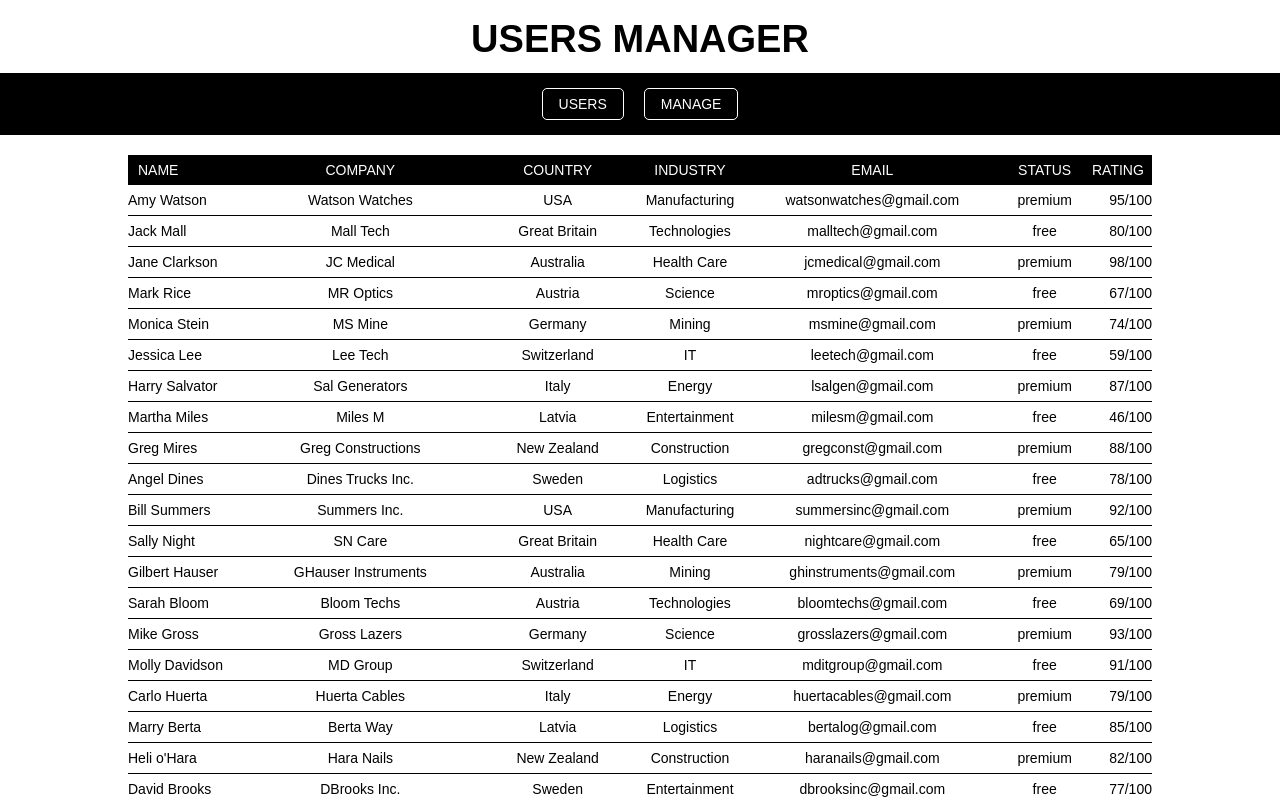
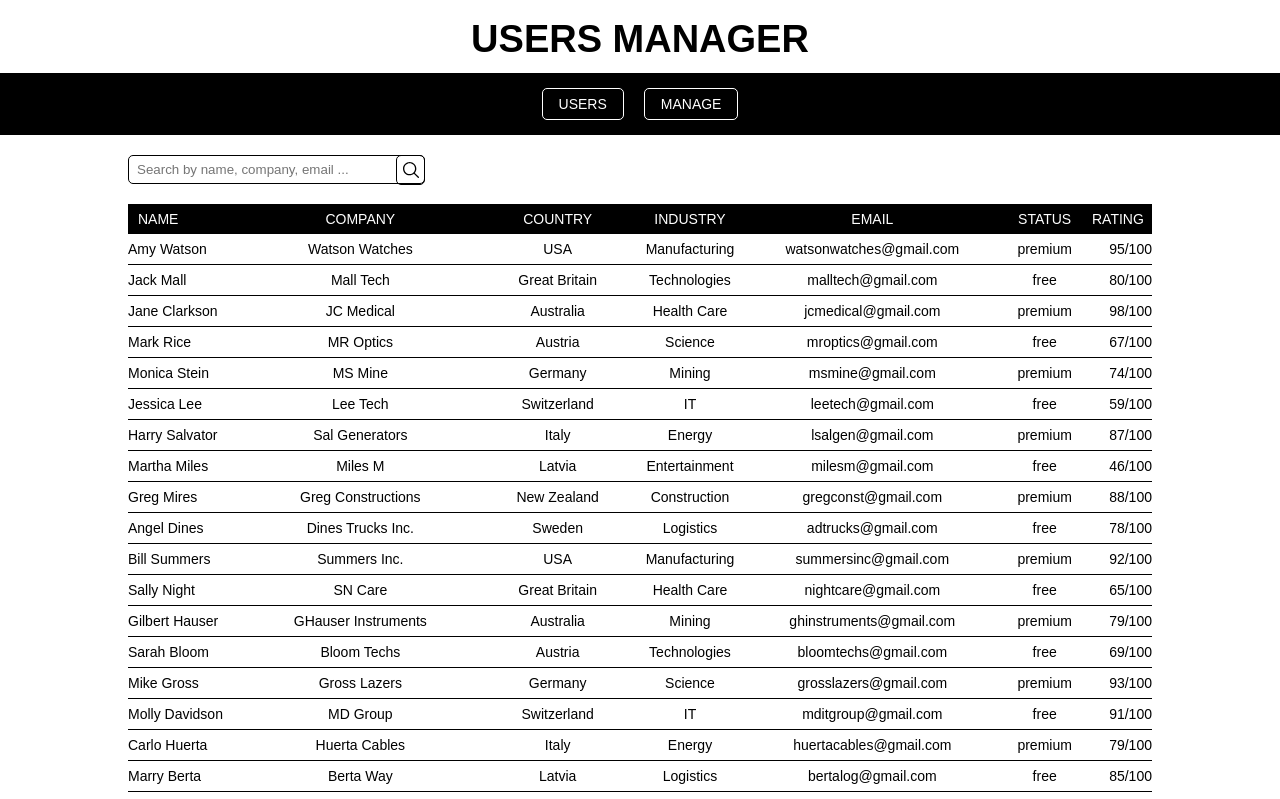
Before and after one commit to PersickWebdev/react-users-manager, a React (Create React App) app: page /users in a window 1280 px wide. Shown: the top 799 px of the page. Built offline with nearby package versions, Linux system fonts and the light colour scheme; data requests are answered from the project's data file.

Commit message:
feature(ui): "Search" basic layout added

```diff
--- a/src/App.tsx
+++ b/src/App.tsx
@@ -27,7 +27,7 @@ export const App = () => {
                 <SwitchTransition>
                     <CSSTransition
                         key={location.key}
-                        timeout={200}
+                        timeout={150}
                         classNames="fade"
                         unmountOnExit={true}
                     >
--- /dev/null
+++ b/src/components/ControlPanel/ControlPanel.module.scss
@@ -0,0 +1,7 @@
+@import '../../scss/colors';
+@import '../../scss/variables';
+@import '../../scss/mixins';
+
+.control-panel {
+  margin-bottom: 20px;
+}
--- /dev/null
+++ b/src/components/ControlPanel/ControlPanel.tsx
@@ -0,0 +1,23 @@
+import React, { FC } from 'react';
+
+import { Search } from '../../ui';
+
+import styles from './ControlPanel.module.scss';
+import '../../index.scss';
+
+interface IControlPanel {}
+
+const ControlPanel: FC<IControlPanel> = ({}: IControlPanel) => {
+    return (
+        <div className={styles['control-panel']}>
+            <Search
+                id='search'
+                name='search'
+                placeholder='Search by name, company, email ...'
+                customStyles={{ width: '300px' }}
+            />
+        </div>
+    );
+};
+
+export default ControlPanel;
--- a/src/components/index.ts
+++ b/src/components/index.ts
@@ -2,3 +2,4 @@ export { default as Header } from './Header/Header';
 export { default as Footer } from './Footer/Footer';
 export { default as Navigation } from './Navigation/Navigation';
 export { default as Table } from './Table/Table';
+export { default as ControlPanel } from './ControlPanel/ControlPanel';
--- a/src/index.scss
+++ b/src/index.scss
@@ -22,11 +22,11 @@ html, body, #root {
 
 // For React Transition
 .fade-enter-active {
-  animation: fade-in 1s forwards;
+  animation: fade-in 0.3s forwards;
 }
 
 .fade-exit-active {
-  animation: fade-out 1s forwards;
+  animation: fade-out 0.3s forwards;
 }
 
 @keyframes fade-in {
--- a/src/pages/UsersPage/UsersPage.tsx
+++ b/src/pages/UsersPage/UsersPage.tsx
@@ -1,20 +1,23 @@
-import React from 'react';
+import React, { FC } from 'react';
 import { useSelector } from 'react-redux';
 
 import { Table } from '../../components';
+import { ControlPanel } from '../../components';
 
 import styles from './UsersPage.module.scss';
 import '../../index.scss';
 
 interface IUsersPage {}
 
-const UsersPage = ({}: IUsersPage) => {
+const UsersPage: FC<IUsersPage> = ({}: IUsersPage) => {
+    // Todo: find out 'useSelector' typing
     // @ts-ignore
     const { users } = useSelector((state) => state.usersReducer);
 
     return (
         <div className={styles['users-page']}>
             <div className={styles['container']}>
+                <ControlPanel/>
                 <Table
                     users={users}
                     tableHeadingData={['name', 'company', 'country', 'industry', 'email', 'status', 'rating']}
--- a/src/scss/_mixins.scss
+++ b/src/scss/_mixins.scss
@@ -36,6 +36,7 @@
       color: $black;
       background-color: $white;
     }
+
   } @else if $preset == 'secondary' {
     border: 1px solid $black;
     color: $black;
@@ -46,6 +47,7 @@
       color: $white;
       background-color: $black;
     }
+
   } @else if $preset == 'isActive' {
     border: 1px solid $black;
     color: $black;
--- /dev/null
+++ b/src/ui/Icons/Icons.tsx
@@ -0,0 +1,20 @@
+export const Icons = {
+    search: (options: {}, handler?: any) => {
+        return (
+            <svg
+                xmlns="http://www.w3.org/2000/svg"
+                viewBox="0 0 30 30"
+                width="20px"
+                height="20px"
+                fill="none"
+                onClick={handler ? handler : null}
+                {...options}
+            >
+                <path
+                    d="M 13 3 C 7.4889971 3 3 7.4889971 3 13 C 3 18.511003 7.4889971 23 13 23 C 15.396508 23 17.597385 22.148986 19.322266 20.736328 L 25.292969 26.707031 A 1.0001 1.0001 0 1 0 26.707031 25.292969 L 20.736328 19.322266 C 22.148986 17.597385 23 15.396508 23 13 C 23 7.4889971 18.511003 3 13 3 z M 13 5 C 17.430123 5 21 8.5698774 21 13 C 21 17.430123 17.430123 21 13 21 C 8.5698774 21 5 17.430123 5 13 C 5 8.5698774 8.5698774 5 13 5 z"
+                    fill="#currentColor"
+                />
+            </svg>
+        );
+    },
+}
--- /dev/null
+++ b/src/ui/Search/Search.module.scss
@@ -0,0 +1,43 @@
+@import '../../scss/colors';
+@import '../../scss/variables';
+@import '../../scss/mixins';
+
+.search {
+  position: relative;
+
+  &__input {
+    width: 93%;
+    padding: 6px 8px;
+    border: 1px solid $black;
+    border-radius: 5px;
+    outline: none;
+  }
+
+  &__icon-box {
+    width: 27px;
+    height: 27.5px;
+    display: flex;
+    justify-content: center;
+    align-items: center;
+    position: absolute;
+    top: 0;
+    right: 3px;
+    border: 1px solid $black;
+    border-radius: 5px;
+    transition: $transition;
+    cursor: pointer;
+  }
+
+  &__icon-box:hover {
+    background-color: $black;
+  }
+
+  &__icon-box:hover .search__icon-search {
+    fill: $white;
+  }
+
+  &__icon-search {
+    fill: $black;
+    transition: $transition;
+  }
+}
--- /dev/null
+++ b/src/ui/Search/Search.tsx
@@ -0,0 +1,57 @@
+import React, { FC, useState } from 'react';
+
+import { Icons } from '../../ui';
+
+import styles from './Search.module.scss';
+
+interface ISearch {
+    id: string;
+    name: string;
+    placeholder: string;
+    customStyles?: any;
+}
+
+const Search: FC<ISearch> = ({ id, name, placeholder, customStyles }: ISearch) => {
+    const [ inputValue, setInputValue ] = useState<string>('');
+
+    const onChangeHandler = (event: React.ChangeEvent<HTMLInputElement>) => {
+        setInputValue(event.target.value);
+    };
+
+    const onIconSearchHandler = () => {
+        console.log('inputValue: ', inputValue);
+    };
+
+    const onKeyUpHandler = (event: React.KeyboardEvent<HTMLInputElement>) => {
+        if (event.key !== 'Enter') return;
+        console.log('input value: ', inputValue);
+    }
+
+    return (
+        <div
+            className={styles['search']}
+            style={customStyles ? customStyles : {}}
+        >
+            <input
+                className={styles['search__input']}
+                type='text'
+                id={id}
+                name={name}
+                value={inputValue ?? ''}
+                placeholder={placeholder}
+                onChange={onChangeHandler}
+                onKeyUp={onKeyUpHandler}
+            />
+            <div
+                className={styles['search__icon-box']}
+                onClick={onIconSearchHandler}
+            >
+                {Icons.search({
+                    className: `${styles['search__icon-search']}`
+                })}
+            </div>
+        </div>
+    );
+};
+
+export default Search;
--- /dev/null
+++ b/src/ui/index.ts
@@ -0,0 +1,2 @@
+export { default as Search } from './Search/Search';
+export { Icons } from './Icons/Icons';
```
